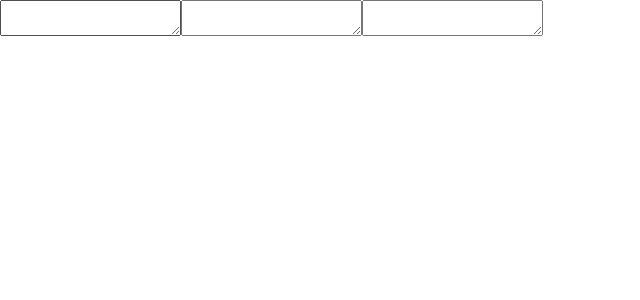
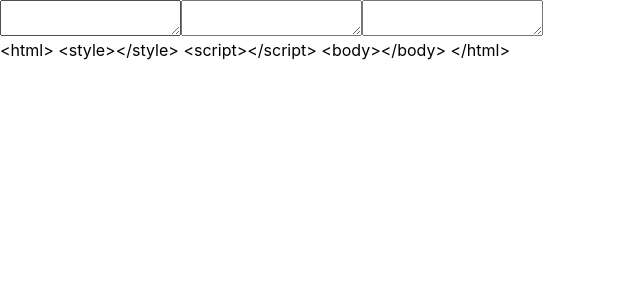
Before and after one commit to swarupcs/codepen, a React (Create React App) app: page / in a window 1280 px wide. Shown: the top 300 px of the page, without its empty margins (0-640 px from the left). Built offline with nearby package versions, Linux system fonts and the light colour scheme.

Commit message:
Adding useEffect

```diff
--- a/src/Editor.jsx
+++ b/src/Editor.jsx
@@ -1,16 +1,39 @@
-import React, { useState } from 'react'
+import React, { useEffect, useState } from 'react'
 
 function Editor() {
     const [html, setHtml] = useState("");
     const [css, setCss] = useState("");
     const [js, setJs] = useState("");
+
+    const [codepenCode, setCodepenCode] = useState("");
+
+    useEffect(()=> {
+    // The useEffect hook is triggered when any of the dependencies (html, css, js) change.
+
+    // setTimeout is used to introduce a delay of 200 milliseconds before updating the state.
+        const timeout = setTimeout(() => {
+            setCodepenCode(`
+            <html>
+            <style>${css}</style>
+            <script>${js}</script>
+            <body>${html}</body>
+            </html>
+            `)
+        },200)
+
+         // The return statement defines the cleanup function, which clears the timeout to avoid memory leaks.
+        return () => clearTimeout(timeout)
+    }, [html, css, js])
   return (
+    <div>
     <div>
       <textarea value={html} type="text" onChange={(e)=> {setHtml(e.target.value)}} />
 
       <textarea value={css} type="text" onChange={(e)=> {setCss(e.target.value)}} />
       <textarea value={js} type="text" onChange={(e)=> {setJs(e.target.value)}} />
     </div>
+    {codepenCode}
+    </div>
   )
 }
 
```
